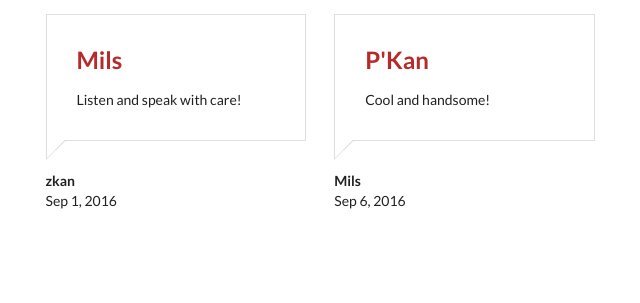
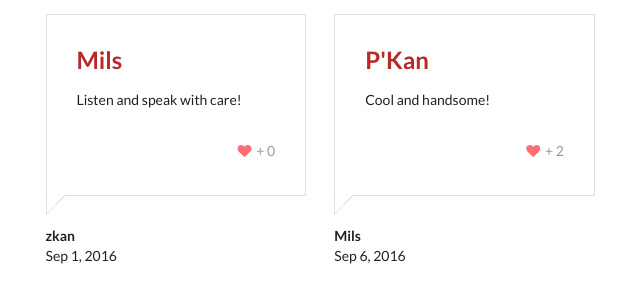
Before and after one commit to prontotools/pronto-praise, a Django app: page / in a window 1280 px wide. Shown: the part 32-335 px from the top of the page, without its empty margins (31-671 px from the left). Run offline with Django 3.2, Linux system fonts and the light colour scheme; some libraries are stand-ins or nearby versions.

Commit message:
Add heart on praise

```diff
--- a/pronto_praise/praises/templates/praises.html
+++ b/pronto_praise/praises/templates/praises.html
@@ -2,7 +2,6 @@
 {% block body %}
   <div class="ui main container">
     <h1 class="ui header">Praise</h1>
-
     <div class="ui grid">
     {% spaceless %}
       <div class="four wide column">
@@ -11,6 +10,13 @@
             <h3>Mils</h3>
             <div>
               <p>Listen and speak with care!</p>
+            </div>
+            <div class="ui items">
+              <div class="item">
+                <div class="extra">
+                <div class="ui right floated"><a href="#"><i class="heart icon"></i></a>+ 0</div>
+                </div>
+              </div>
             </div>
           </div>
           <strong>zkan</strong><br />Sep 1, 2016
@@ -24,6 +30,13 @@
             <div>
               <p>Cool and handsome!</p>
             </div>
+            <div class="ui items">
+              <div class="item">
+                <div class="extra">
+                <div class="ui right floated"><a href="#"><i class="heart icon"></i></a>+ 2</div>
+                </div>
+              </div>
+            </div>
           </div>
           <strong>Mils</strong><br />Sep 6, 2016
         </div>
--- a/pronto_praise/templates/base.html
+++ b/pronto_praise/templates/base.html
@@ -39,6 +39,9 @@
       border: 10px solid;
       border-color: #fff transparent transparent #fff;
     }
+    .heart {
+      color: #ff6d75;
+    }
   </style>
 </head>
 <body>
```
Also changed, not shown: pronto_praise/praises/tests/test_views.py (+9 -3 lines).
